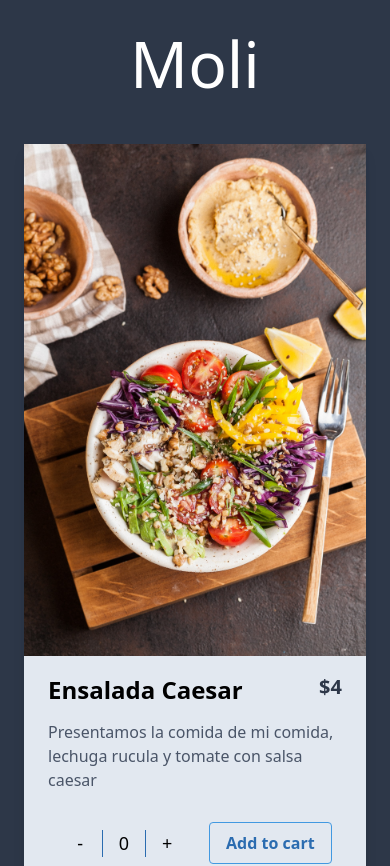
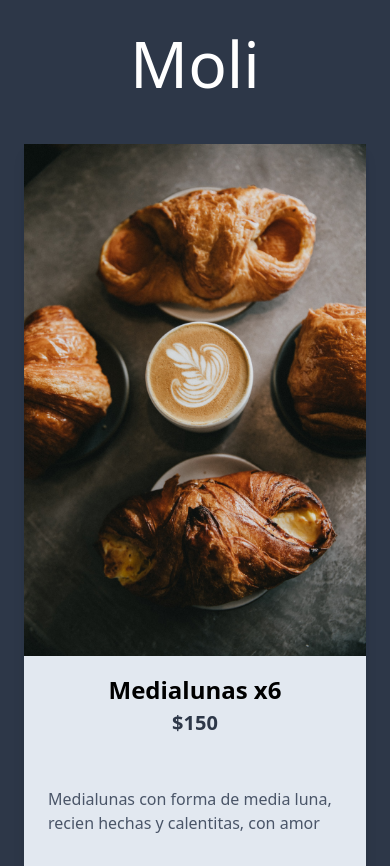
Before and after one commit to juanCortelezzi/Moli, a Next.js app: page / in a window 390 px wide. Shown: the top 866 px of the page. Built offline with nearby package versions, Linux system fonts and the light colour scheme.

Commit message:
added media querys to the cards and started adding css to item cart cards

```diff
--- a/components/Products.ts
+++ b/components/Products.ts
@@ -7,45 +7,73 @@ interface Product {
 
 const products: Product[] = [
   {
-    title: "Ensalada Caesar",
-    description: "Presentamos la comida de mi comida, lechuga rucula y tomate con salsa caesar",
-    image: "images/salad.jpg",
-    price: 4,
+    title: "Medialunas x6",
+    description: "Medialunas con forma de media luna, recien hechas y calentitas, con amor",
+    image: "images/pastries.jpg",
+    price: 150,
   },
   {
-    title: "Salmon",
+    title: "Croissant Gde x4",
     description:
       "Salmon ahumado a la lena sasonado con el doble de falopa que el steak y acompanado con papa rellena",
     image: "images/fish.jpg",
-    price: 10,
+    price: 240,
   },
   {
-    title: "Bondio",
+    title: "Rolls de canela x6",
     description:
       "Bruto pedazo de carne tirado a la parri sasonado con falopa y acompanado por papas fritas",
     image: "images/meat.jpg",
-    price: 7,
+    price: 380,
   },
   {
-    title: "Medialunas",
+    title: "Pain au chocolat x6",
     description:
       "Tartas de todo tamano y relleno, JQ, pollo, carne, falopa y mucho mas frizadas con amor",
     image: "images/pastries.jpg",
-    price: 5,
+    price: 325,
   },
   {
-    title: "falopa",
+    title: "Waffle x4",
     description:
       "Tartas de todo tamano y relleno, JQ, pollo, carne, falopa y mucho mas frizadas con amor",
     image: "images/salad.jpg",
-    price: 5,
+    price: 165,
   },
   {
-    title: "Comida",
+    title: "Scons dulce x6",
     description:
       "Tartas de todo tamano y relleno, JQ, pollo, carne, falopa y mucho mas frizadas con amor",
     image: "images/fish.jpg",
-    price: 5,
+    price: 180,
+  },
+  {
+    title: "Chipa x12",
+    description:
+      "Tartas de todo tamano y relleno, JQ, pollo, carne, falopa y mucho mas frizadas con amor",
+    image: "images/fish.jpg",
+    price: 275,
+  },
+  {
+    title: "Pan de molde blanco",
+    description:
+      "Tartas de todo tamano y relleno, JQ, pollo, carne, falopa y mucho mas frizadas con amor",
+    image: "images/fish.jpg",
+    price: 160,
+  },
+  {
+    title: "Pan de molde integral",
+    description:
+      "Tartas de todo tamano y relleno, JQ, pollo, carne, falopa y mucho mas frizadas con amor",
+    image: "images/fish.jpg",
+    price: 190,
+  },
+  {
+    title: "Macaron x8 unidades",
+    description:
+      "Tartas de todo tamano y relleno, JQ, pollo, carne, falopa y mucho mas frizadas con amor",
+    image: "images/fish.jpg",
+    price: 180,
   },
 ];
 
--- a/components/card.tsx
+++ b/components/card.tsx
@@ -49,13 +49,13 @@ export default function Card(props: {
     <div className="group block max-w-sm rounded shadow-lg m-4 flex-grow-1">
       <img className="w-full h-128 object-cover" src={image} alt={title} />
 
-      <div className="h-56 px-6 py-4 bg-gray-300">
-        <div className="h-1/4 flex flex-row flex-no-wrap justify-between align-center">
+      <div className="h-72 sm:h-56 flex flex-col px-6 py-4 bg-gray-300">
+        <div className="h-1/4 flex flex-col sm:flex-row flex-no-wrap justify-between items-center">
           <h2 className="font-bold text-2xl">{title}</h2>
           <p className="font-bold text-xl text-gray-800">${price}</p>
         </div>
         <div className="h-3/4 flex flex-col justify-between align-center">
-          <p className="text-gray-700 text-base overflow-hidden">{description}</p>
+          <p className="text-gray-700 text-base my-auto overflow-hidden">{description}</p>
           <div className="flex items-center justify-around">
             <div className="grid grid-cols-3 divide-x divide-blue-700">
               <button className="text-lg text-center font-medium px-4" onClick={handleMinus}>
--- a/components/cart.tsx
+++ b/components/cart.tsx
@@ -6,13 +6,28 @@ const Cart = () => {
 
   return (
     <div>
-      {cartItems.map((i) => {
-        return (
-          <p key={i.title}>
-            {i.title}, {i.quantity}
-          </p>
-        );
-      })}
+      <hr />
+      <h2 className="text-center text-4xl text-white my-4">Item Kart</h2>
+      <hr />
+      <div className="mb-4 mx-2 flex flex-col items-around content-start justify-center md:flex-row md:flex-wrap">
+        {cartItems.length > 0 ? (
+          cartItems.map((i: { title: string; price: number; quantity: number }) => {
+            return (
+              <div
+                key={i.title}
+                className="group block max-w-sm rounded shadow-lg m-4 flex flex-row flex-no-wrap flex-grow-1"
+              >
+                <img className="w-1/3 object-cover" src="images/pastries.jpg" alt="title" />
+                <p>
+                  {i.title}, {i.quantity}
+                </p>
+              </div>
+            );
+          })
+        ) : (
+          <p>no items</p>
+        )}
+      </div>
     </div>
   );
 };
--- a/tailwind.config.js
+++ b/tailwind.config.js
@@ -34,6 +34,7 @@ module.exports = {
       "48": "12rem",
       "56": "14rem",
       "64": "16rem",
+      "72": "18rem",
       "128": "32rem",
       "1/4": "25%",
       "3/4": "75%",
```
